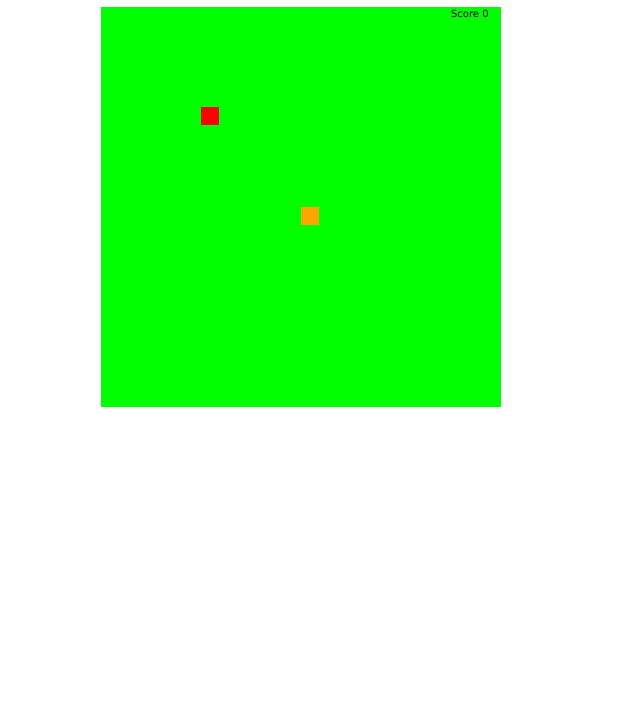
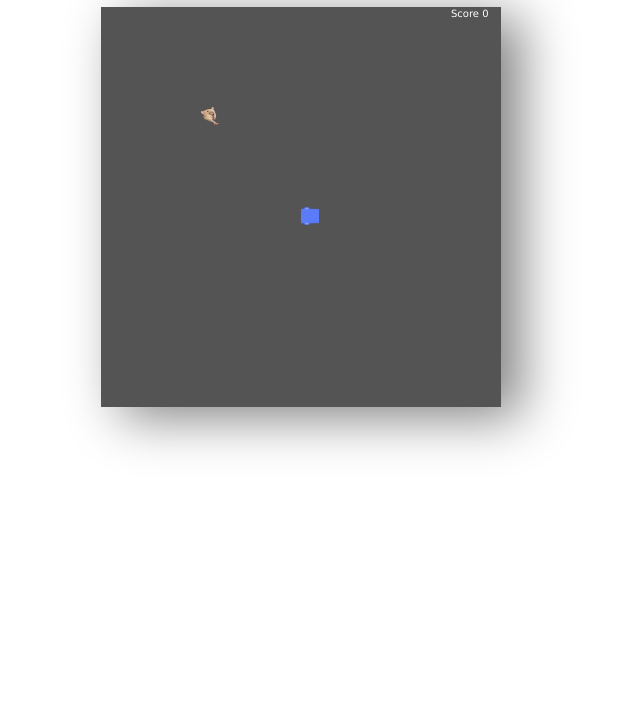
Before and after one commit to salman-yulio/pyxel, a plain HTML site: page index.html in a window 1280 px wide. Shown: the part 73-800 px from the top of the page, without its empty margins (339-979 px from the left). Drawn offline with Linux system fonts and the light colour scheme.

Commit message:
menambahkan assets

```diff
--- a/index.html
+++ b/index.html
@@ -15,7 +15,7 @@
         align-items: center;
       }
       canvas {
-        box-shadow: white 20px 10px 50px;
+        box-shadow: gray 20px 10px 50px;
       }
     </style>
   </head>
--- a/index.js
+++ b/index.js
@@ -1,169 +1,200 @@
 let canvas = document.getElementById("game");
 let ctx = canvas.getContext("2d");
-// draw on the screen to get the context, ask canvas  to get the 2d context
 
-// snake axis
+// Load gambar aset
+let headUp = new Image();
+headUp.src = "assets/head_up.png";
+
+let headDown = new Image();
+headDown.src = "assets/head_down.png";
+
+let headLeft = new Image();
+headLeft.src = "assets/head_left.png";
+
+let headRight = new Image();
+headRight.src = "assets/head_right.png";
+
+let bodyVertical = new Image();
+bodyVertical.src = "assets/body_vertical.png";
+
+let bodyHorizontal = new Image();
+bodyHorizontal.src = "assets/body_horizontal.png";
+
+let bodyTopLeft = new Image();
+bodyTopLeft.src = "assets/body_topleft.png";
+
+let bodyTopRight = new Image();
+bodyTopRight.src = "assets/body_topright.png";
+
+let bodyBottomLeft = new Image();
+bodyBottomLeft.src = "assets/body_bottomleft.png";
+
+let bodyBottomRight = new Image();
+bodyBottomRight.src = "assets/body_bottomright.png";
+
+let appleImage = new Image();
+appleImage.src = "assets/rat.png";
+
+let backgroundImage = new Image();
+backgroundImage.src = "assets/background.png";
+
 class SnakePart {
   constructor(x, y) {
     this.x = x;
     this.y = y;
   }
 }
-// speed of the game
+
 let speed = 5;
-// size and count of a tile
 let tileCount = 20;
 let tileSize = canvas.width / tileCount - 2;
-// head of the snake
 let headX = 10;
 let headY = 10;
 let snakeParts = [];
 let tailLength = 2;
-// apple size
 let appleX = 5;
 let appleY = 5;
-// movement
 let inputsXVelocity = 0;
 let inputsYVelocity = 0;
-
 let xVelocity = 0;
 let yVelocity = 0;
+let score = 0;
+let gulpSound = new Audio("gulp.mp3");
+let currentHeadImage = headRight;
 
-let score = 0;
-
-let gulpSound = new Audio("gulp.mp3");
-
-//game loop
 function drawGame() {
   xVelocity = inputsXVelocity;
   yVelocity = inputsYVelocity;
 
   changeSnakePosition();
   let result = isGameOver();
-  if (result) {
-    return;
-  }
+  if (result) return;
 
   clearScreen();
-
   checkAppleCollision();
   drawApple();
   drawSnake();
-
   drawScore();
 
-  if (score > 5) {
-    speed = 9;
-  }
-  if (score > 10) {
-    speed = 11;
-  }
+  if (score > 5) speed = 9;
+  if (score > 10) speed = 11;
 
   setTimeout(drawGame, 1000 / speed);
 }
 
 function isGameOver() {
-  let gameOver = false;
+  if (yVelocity === 0 && xVelocity === 0) return false;
 
-  if (yVelocity === 0 && xVelocity === 0) {
-    return false;
+  if (headX < 0 || headX === tileCount || headY < 0 || headY === tileCount) {
+    drawGameOverScreen();
+    return true;
   }
 
-  //walls
-  // if (headX < 0) {
-  //   gameOver = true;
-  // } else if (headX === tileCount) {
-  //   gameOver = true;
-  // } else if (headY < 0) {
-  //   gameOver = true;
-  // } else if (headY === tileCount) {
-  //   gameOver = true;
-  // }
-
-  for (let i = 0; i < snakeParts.length; i++) {
-    let part = snakeParts[i];
+  for (let part of snakeParts) {
     if (part.x === headX && part.y === headY) {
-      gameOver = true;
-      break;
+      drawGameOverScreen();
+      return true;
     }
   }
+  return false;
+}
 
-  if (gameOver) {
-    ctx.fillStyle = "white";
-    ctx.font = "50px Verdana";
+function drawGameOverScreen() {
+  ctx.fillStyle = "rgba(0, 0, 0, 0.7)";
+  ctx.fillRect(0, 0, canvas.width, canvas.height);
 
-    if (gameOver) {
-      ctx.fillStyle = "white";
-      ctx.font = "50px Verdana";
+  ctx.fillStyle = "white";
+  ctx.font = "50px Verdana";
+  ctx.textAlign = "center";
+  ctx.fillText("Game Over!", canvas.width / 2, canvas.height / 2);
 
-      var gradient = ctx.createLinearGradient(0, 0, canvas.width, 0);
-      gradient.addColorStop("0", " magenta");
-      gradient.addColorStop("0.5", "blue");
-      gradient.addColorStop("1.0", "red");
-      // Fill with gradient
-      ctx.fillStyle = gradient;
-
-      ctx.fillText("Game Over!", canvas.width / 6.5, canvas.height / 2);
-    }
-
-    ctx.fillText("Game Over!", canvas.width / 6.5, canvas.height / 2);
-  }
-
-  return gameOver;
+  ctx.font = "20px Verdana";
+  ctx.fillText("Press F5 to Restart", canvas.width / 2, canvas.height / 2 + 40);
 }
 
 function drawScore() {
-  ctx.fillStyle = "black";
+  ctx.fillStyle = "white";
   ctx.font = "10px Verdana";
   ctx.fillText("Score " + score, canvas.width - 50, 10);
 }
 
 function clearScreen() {
-  ctx.fillStyle = "lime";
-  ctx.fillRect(0, 0, canvas.width, canvas.height);
+  ctx.drawImage(backgroundImage, 0, 0, canvas.width, canvas.height);
 }
 
 function drawSnake() {
-  ctx.fillStyle = "green";
+  ctx.drawImage(
+    currentHeadImage,
+    headX * tileCount,
+    headY * tileCount,
+    tileSize,
+    tileSize
+  );
+
   for (let i = 0; i < snakeParts.length; i++) {
     let part = snakeParts[i];
-    ctx.fillRect(part.x * tileCount, part.y * tileCount, tileSize, tileSize);
+    let prevPart = snakeParts[i - 1] || { x: headX, y: headY };
+    let nextPart = snakeParts[i + 1] || {
+      x: headX + xVelocity,
+      y: headY + yVelocity,
+    };
+
+    let img = bodyHorizontal;
+    if (prevPart.x === part.x && nextPart.x === part.x) img = bodyVertical;
+    if (prevPart.y === part.y && nextPart.y === part.y) img = bodyHorizontal;
+    if (
+      (prevPart.x > part.x && nextPart.y > part.y) ||
+      (prevPart.y > part.y && nextPart.x > part.x)
+    )
+      img = bodyTopLeft;
+    if (
+      (prevPart.x < part.x && nextPart.y > part.y) ||
+      (prevPart.y > part.y && nextPart.x < part.x)
+    )
+      img = bodyTopRight;
+    if (
+      (prevPart.x > part.x && nextPart.y < part.y) ||
+      (prevPart.y < part.y && nextPart.x > part.x)
+    )
+      img = bodyBottomLeft;
+    if (
+      (prevPart.x < part.x && nextPart.y < part.y) ||
+      (prevPart.y < part.y && nextPart.x < part.x)
+    )
+      img = bodyBottomRight;
+
+    ctx.drawImage(
+      img,
+      part.x * tileCount,
+      part.y * tileCount,
+      tileSize,
+      tileSize
+    );
   }
-
-  snakeParts.push(new SnakePart(headX, headY)); //put an item at the end of the list next to the head
-  while (snakeParts.length > tailLength) {
-    snakeParts.shift(); // remove the furthet item from the snake parts if have more than our tail size.
-  }
-
-  ctx.fillStyle = "orange";
-  ctx.fillRect(headX * tileCount, headY * tileCount, tileSize, tileSize);
 }
 
 function changeSnakePosition() {
-  headX = headX + xVelocity;
-  headY = headY + yVelocity;
-
-  // Jika kepala keluar dari batas, teleport ke sisi berlawanan
-  if (headX < 0) {
-    headX = tileCount - 1; // Muncul di sisi kanan
-  } else if (headX >= tileCount) {
-    headX = 0; // Muncul di sisi kiri
+  snakeParts.push(new SnakePart(headX, headY));
+  while (snakeParts.length > tailLength) {
+    snakeParts.shift();
   }
 
-  if (headY < 0) {
-    headY = tileCount - 1; // Muncul di bagian bawah
-  } else if (headY >= tileCount) {
-    headY = 0; // Muncul di bagian atas
-  }
+  headX += xVelocity;
+  headY += yVelocity;
 }
 
 function drawApple() {
-  ctx.fillStyle = "red";
-  ctx.fillRect(appleX * tileCount, appleY * tileCount, tileSize, tileSize);
+  ctx.drawImage(
+    appleImage,
+    appleX * tileCount,
+    appleY * tileCount,
+    tileSize,
+    tileSize
+  );
 }
 
 function checkAppleCollision() {
-  if (appleX === headX && appleY == headY) {
+  if (appleX === headX && appleY === headY) {
     appleX = Math.floor(Math.random() * tileCount);
     appleY = Math.floor(Math.random() * tileCount);
     tailLength++;
@@ -175,36 +206,29 @@ function checkAppleCollision() {
 document.body.addEventListener("keydown", keyDown);
 
 function keyDown(event) {
-  //up
   if (event.keyCode == 38 || event.keyCode == 87) {
-    //87 is w
     if (inputsYVelocity == 1) return;
     inputsYVelocity = -1;
     inputsXVelocity = 0;
+    currentHeadImage = headUp;
   }
-
-  //down
   if (event.keyCode == 40 || event.keyCode == 83) {
-    // 83 is s
     if (inputsYVelocity == -1) return;
     inputsYVelocity = 1;
     inputsXVelocity = 0;
+    currentHeadImage = headDown;
   }
-
-  //left
   if (event.keyCode == 37 || event.keyCode == 65) {
-    // 65 is a
     if (inputsXVelocity == 1) return;
     inputsYVelocity = 0;
     inputsXVelocity = -1;
+    currentHeadImage = headLeft;
   }
-
-  //right
   if (event.keyCode == 39 || event.keyCode == 68) {
-    //68 is d
     if (inputsXVelocity == -1) return;
     inputsYVelocity = 0;
     inputsXVelocity = 1;
+    currentHeadImage = headRight;
   }
 }
 
```
Also changed, not shown: assets/background.png (added), assets/body_bottomleft.png (added), assets/body_bottomright.png (added), assets/body_horizontal.png (added), assets/body_topleft.png (added), assets/body_topright.png (added), assets/body_vertical.png (added), assets/head_down.png (added), assets/head_left.png (added), assets/head_right.png (added), assets/head_up.png (added), assets/rat.png (added), assets/tail_down.png (added), assets/tail_left.png (added), 2 more files.
